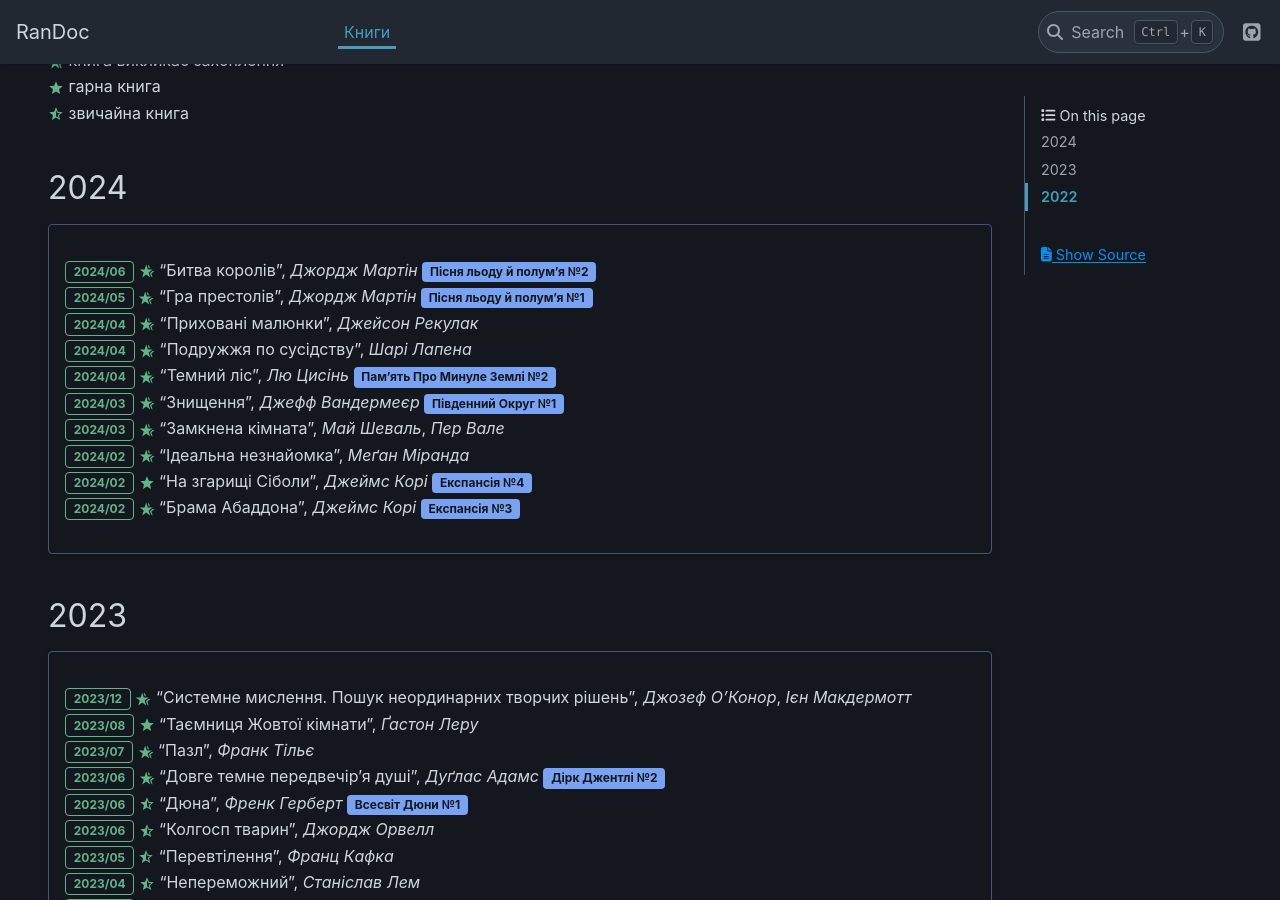
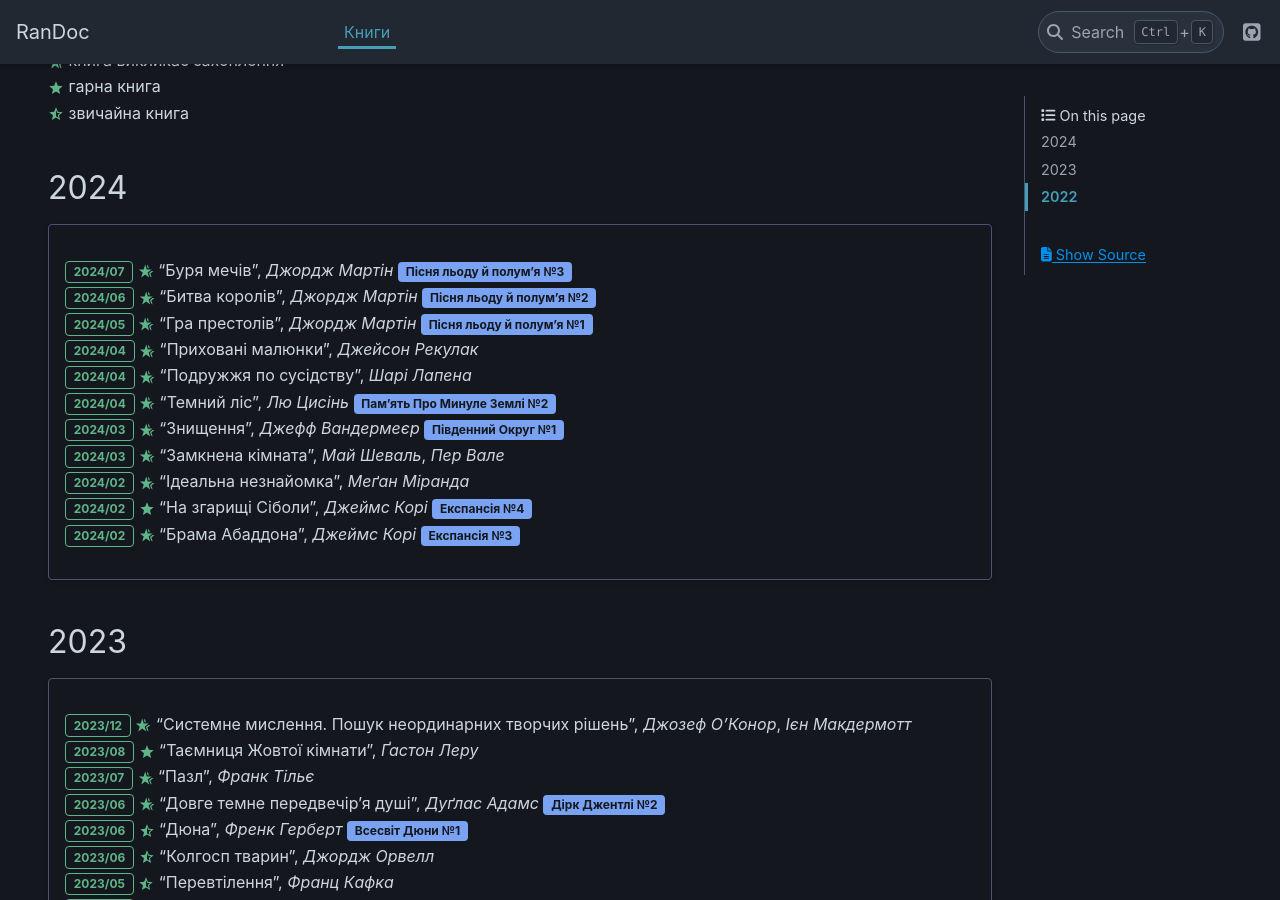
Before and after one commit to grembeter/randoc, a Sphinx documentation site: the page built from docs/source/books.rst, in a window 1280 px wide and 900 px high, scrolled down 408 px. Built offline with Sphinx 7.4.7 and the PyData theme 0.15.4, drawn with Linux system fonts in a browser that asks for light colours.

Commit message:
books: add A Storm of Swords
Signed-off-by: Grygorii Tertychnyi <grembeter@gmail.com>

```diff
--- a/docs/source/books.rst
+++ b/docs/source/books.rst
@@ -27,6 +27,7 @@
 
 .. card::
 
+   | :bdg-success-line:`2024/07` |+| "Буря мечів", *Джордж Мартін* :bdg-info:`Пісня льоду й полум'я №3`
    | :bdg-success-line:`2024/06` |+| "Битва королів", *Джордж Мартін* :bdg-info:`Пісня льоду й полум'я №2`
    | :bdg-success-line:`2024/05` |+| "Гра престолів", *Джордж Мартін* :bdg-info:`Пісня льоду й полум'я №1`
    | :bdg-success-line:`2024/04` |+| "Приховані малюнки", *Джейсон Рекулак*
```
